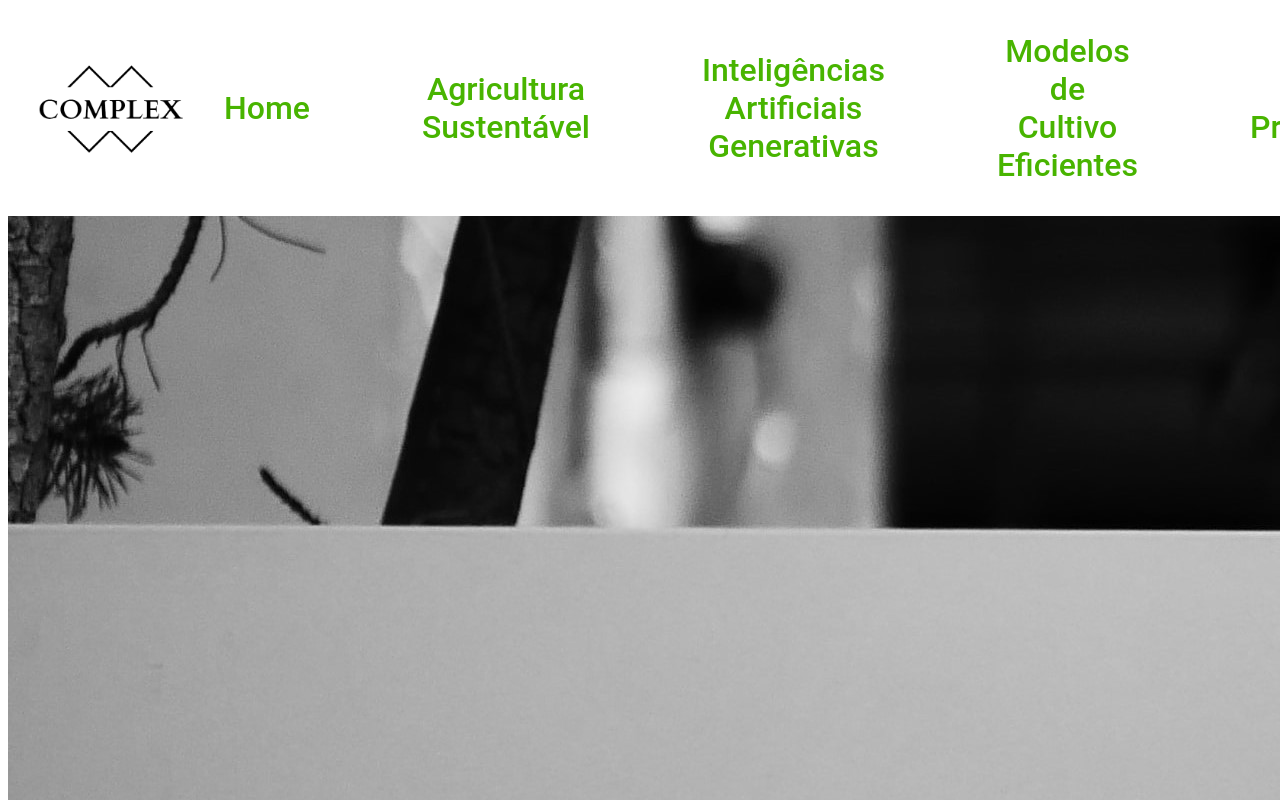
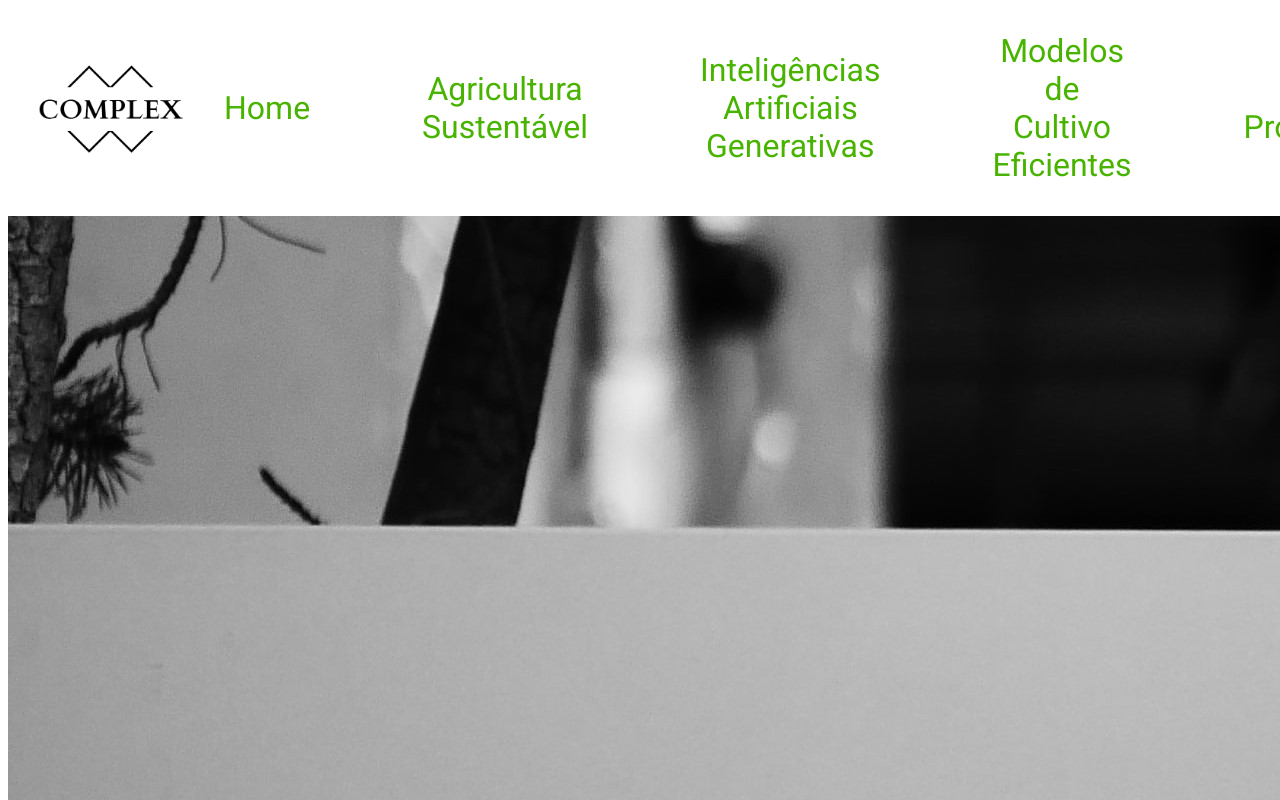
Before and after one commit to filipeomendes/GlobalSolution-RWD-1TDSPV, a plain HTML site: page index.html in a window 1280 px wide. Shown: the top 800 px of the page. Drawn offline with Linux system fonts and the light colour scheme.

Commit message:
estilo de fonte importada para o html

```diff
--- a/css/style.css
+++ b/css/style.css
@@ -1 +1,2 @@
+@import url('https://fonts.googleapis.com/css2?family=Roboto&display=swap');
 @import url(./header.css);
```
